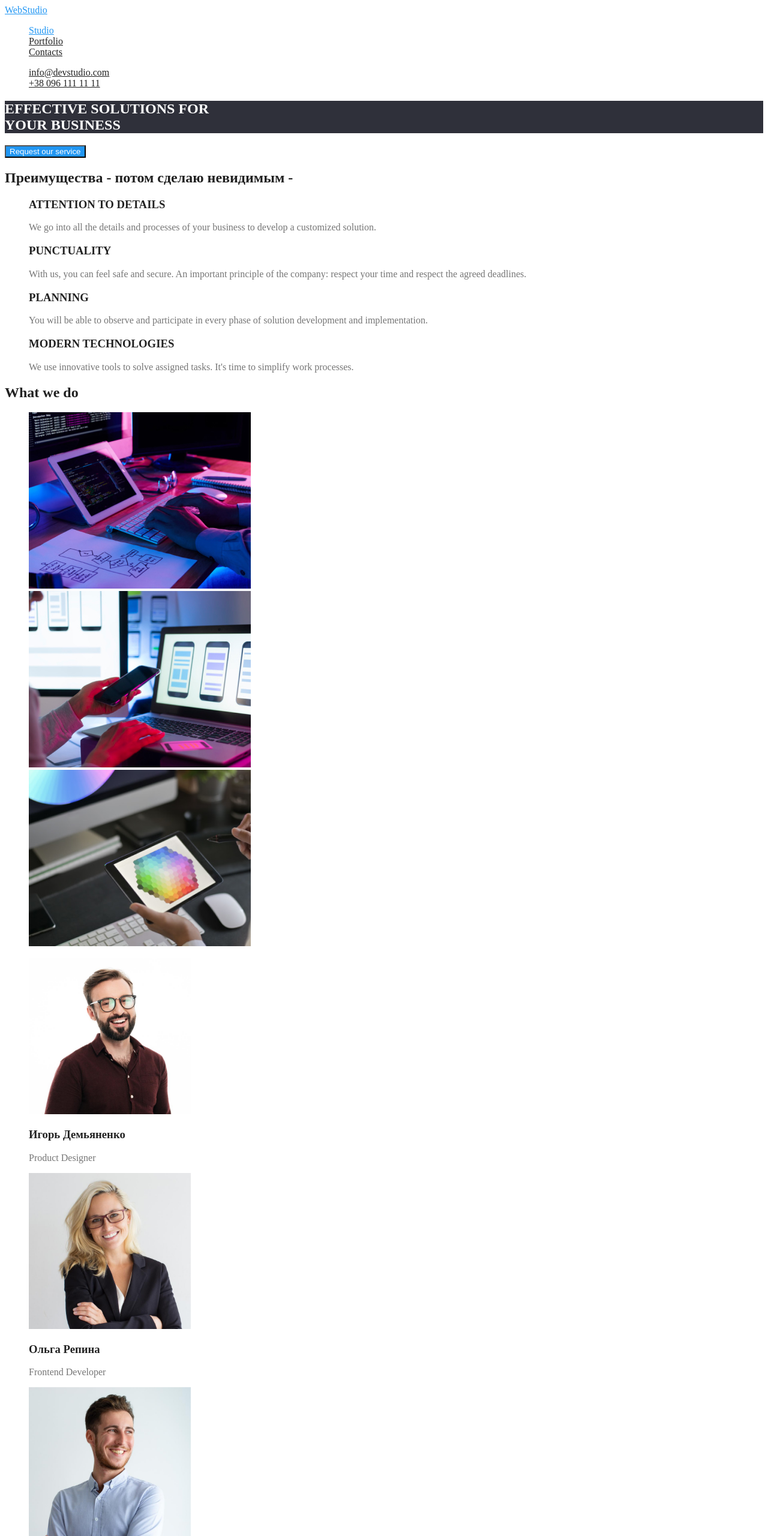
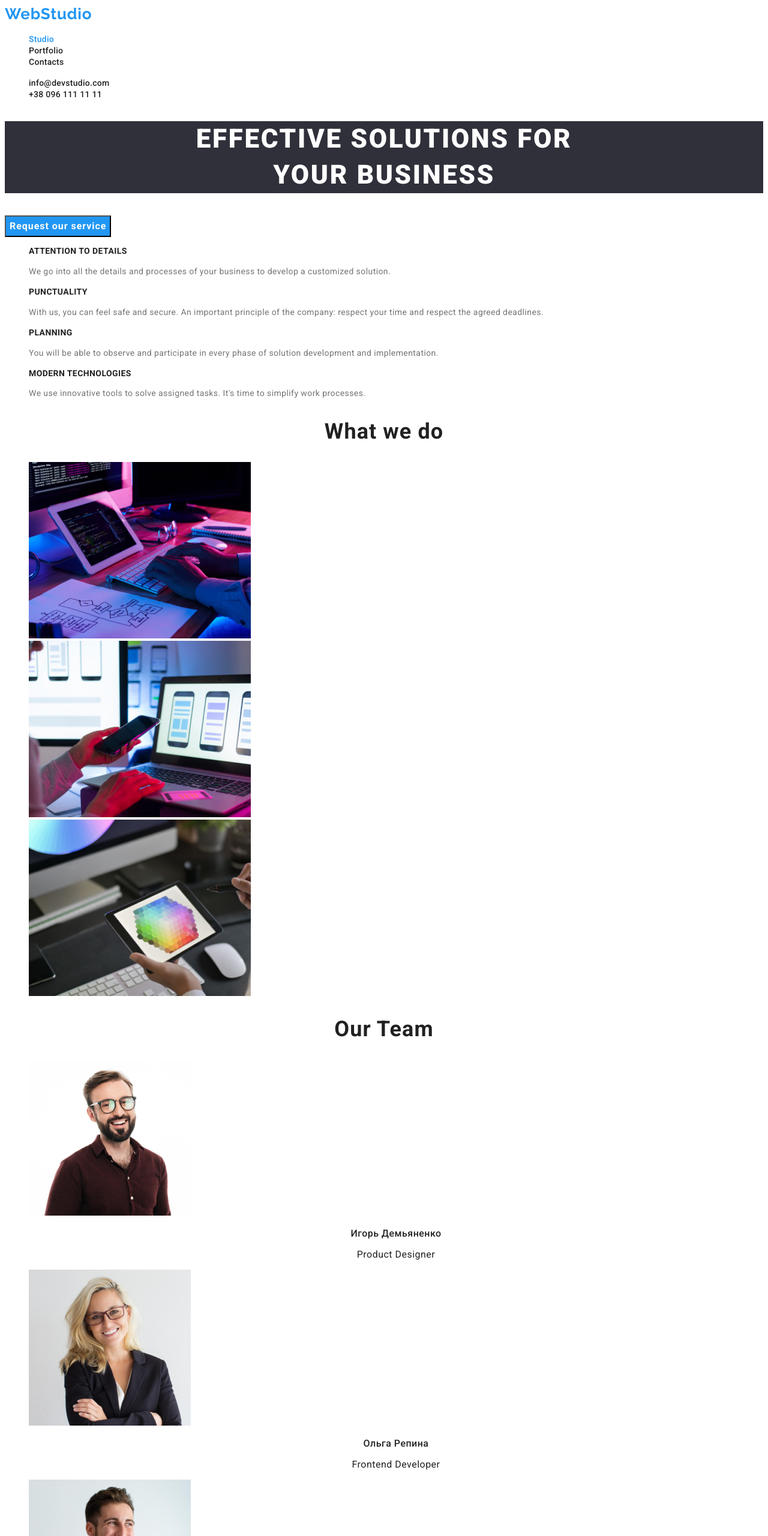
Before and after one commit to DimaMarkow/goit-markup-hw-02, a plain HTML site: page index.html in a window 1280 px wide. Shown: the top 2560 px of the page at 60% size. Drawn offline with Linux system fonts and the light colour scheme.

Commit message:
добавил CSS для главной стр

```diff
--- a/css/style.css
+++ b/css/style.css
@@ -14,21 +14,35 @@
 body {
 	background-color: var(--primary-bg-color);
 	color: var(--primary-text-color);
+	font-family: Roboto, sans-serif;
 }
 
 ul {
 	list-style: none;
 }
+a {
+	text-decoration: none;
+}
 
 .logo {
 	color: var(--accent);
+	font-family: Raleway, sans-serif;
+	font-weight: 700;
+	font-size: 26px;
+	line-height: 1.19;
+	letter-spacing: 0.03em;
 }
 
 /* Site-nav */
 .site-nav .link,
 .auth-nav .link {
 	color: var(--title-text-color);
+	font-weight: 500;
+	font-size: 14px;
+	line-height: 1.14;
+	letter-spacing: 0.02em;
 }
+
 .site-nav .link:hover,
 .site-nav .link:focus,
 .auth-nav .link:hover,
@@ -50,42 +64,141 @@ ul {
 .hero-title {
 	color: var(--primary-bg-color);
 	background-color: var(--secondary-background-color);
+	font-style: normal;
+	font-weight: 900;
+	font-size: 44px;
+	line-height: 1.36;
+	text-align: center;
+	letter-spacing: 0.06em;
+	text-transform: uppercase;
 }
-.hero .link {
+/* .hero .link {
 	color: var(--primary-bg-color);
 	background-color: var(--accent);
+} */
+
+.hero-button {
+	color: var(--primary-bg-color);
+	background-color: var(--accent);
+	font-weight: 700;
+	font-size: 16px;
+	line-height: 1.89;
+	align-items: center;
+	text-align: center;
+	letter-spacing: 0.06em;
+	font-family: inherit;
 }
 
-/* benefits-section */
-.benefits-section .title,
-.work-section .title,
-.team-section .title,
-.filter-section .title {
-	color: var(--title-text-color);
+.hero-button:hover,
+.hero-button:focus {
+	background-color: var(--primary-bg-color);
+	color: var(--accent);
+	cursor: pointer;
 }
 
-.feature-list .title {
-	color: var(--title-text-color);
-}
-
-.button {
-	color: var(--primary-bg-color);
-	background-color: var(--accent);
-}
-
-.button.primary {
+/* .hero-button.primary {
 	background-color: var(--accent);
 	color: var(--primary-bg-color);
 }
 
-.button.secondary {
+
+.hero-button.secondary {
 	background-color: var(--primary-bg-color);
 	color: var(--accent);
+} */
+
+/* sections title */
+.benefits-section .title,
+.work-section .title,
+.team-section .title {
+	color: var(--title-text-color);
+	font-style: normal;
+	font-weight: 700;
+	font-size: 36px;
+	line-height: 1.17;
+	text-align: center;
+	letter-spacing: 0.03em;
+}
+
+/* benefits-section */
+
+.benefits-section .sub-title {
+	color: var(--title-text-color);
+	font-style: normal;
+	font-weight: 700;
+	font-size: 14px;
+	line-height: 1.14;
+	letter-spacing: 0.03em;
+	text-transform: uppercase;
+}
+
+.benefits-section-text {
+	color: var(--primary-text-color);
+	font-weight: 400;
+	font-size: 14px;
+	line-height: 1.71;
+	letter-spacing: 0.03em;
+}
+
+/* team-section */
+
+.team-section .sub-title {
+	color: var(--title-text-color);
+	font-style: normal;
+	font-weight: 500;
+	font-size: 16px;
+	line-height: 1.19;
+	text-align: center;
+	letter-spacing: 0.03em;
+}
+
+.team-section-text {
+	color: var(--title-text-color);
+	font-weight: 400;
+	font-size: 16px;
+	line-height: 1.19;
+	text-align: center;
+	letter-spacing: 0.03em;
 }
 
 /* address */
-.addr,
-.contacts .link {
+.address-text {
 	color: #ffffff;
 	background-color: var(--secondary-background-color);
 }
+
+.address-link {
+	color: rgba(255, 255, 255, 0.6);
+	background-color: var(--secondary-background-color);
+	font-weight: 400;
+	font-size: 14px;
+	line-height: 1.71;
+	letter-spacing: 0.03em;
+}
+
+.address-link:hover,
+.address-link:focus {
+	color: #ffffff;
+}
+
+/* portfolio page */
+
+/* filter section */
+
+.filter-button {
+	color: var(--primary-bg-color);
+	background-color: var(--accent);
+	font-weight: 500;
+	font-size: 16px;
+	line-height: 1.63;
+	text-align: center;
+	letter-spacing: 0.03em;
+	font-family: inherit;
+}
+
+.filter-button:hover,
+.filter-button:focus {
+	background-color: var(--primary-bg-color);
+	color: var(--title-text-color);
+	cursor: pointer;
+}
--- a/index.html
+++ b/index.html
@@ -5,6 +5,12 @@
 		<meta http-equiv="X-UA-Compatible" content="IE=edge" />
 		<meta name="viewport" content="width=device-width, initial-scale=1.0" />
 		<title>Студия</title>
+		<link rel="preconnect" href="https://fonts.googleapis.com" />
+		<link rel="preconnect" href="https://fonts.gstatic.com" crossorigin />
+		<link
+			href="https://fonts.googleapis.com/css2?family=Raleway:wght@700&family=Roboto:wght@400;500;700;900&display=swap"
+			rel="stylesheet"
+		/>
 		<link rel="stylesheet" href="./css/style.css" />
 	</head>
 	<body class="page">
@@ -29,31 +35,35 @@
 					<br />
 					YOUR BUSINESS
 				</h1>
-				<button type="button" class="button primary">Request our service</button>
+				<button type="button" class="hero-button">Request our service</button>
 			</section>
 			<section class="benefits-section">
-				<h2 class="title">Преимущества - потом сделаю невидимым -</h2>
-				<ul class="feature-list">
+				<!-- <h2 class="title">Преимущества - потом сделаю невидимым -</h2> -->
+				<ul class="benefits-list">
 					<li>
-						<h3 class="title">ATTENTION TO DETAILS</h3>
-						<p>We go into all the details and processes of your business to develop a customized solution.</p>
+						<h3 class="sub-title">ATTENTION TO DETAILS</h3>
+						<p class="benefits-section-text">
+							We go into all the details and processes of your business to develop a customized solution.
+						</p>
 					</li>
 					<li>
-						<h3 class="title">PUNCTUALITY</h3>
-						<p>
+						<h3 class="sub-title">PUNCTUALITY</h3>
+						<p class="benefits-section-text">
 							With us, you can feel safe and secure. An important principle of the company: respect your time and
 							respect the agreed deadlines.
 						</p>
 					</li>
 					<li>
-						<h3 class="title">PLANNING</h3>
-						<p>
+						<h3 class="sub-title">PLANNING</h3>
+						<p class="benefits-section-text">
 							You will be able to observe and participate in every phase of solution development and implementation.
 						</p>
 					</li>
 					<li>
-						<h3 class="title">MODERN TECHNOLOGIES</h3>
-						<p>We use innovative tools to solve assigned tasks. It's time to simplify work processes.</p>
+						<h3 class="sub-title">MODERN TECHNOLOGIES</h3>
+						<p class="benefits-section-text">
+							We use innovative tools to solve assigned tasks. It's time to simplify work processes.
+						</p>
 					</li>
 				</ul>
 			</section>
@@ -72,26 +82,28 @@
 				</ul>
 			</section>
 			<section class="team-section">
+				<h2 class="title">Our Team</h2>
+
 				<ul>
 					<li>
 						<img src="./image/team01.jpg" alt="Product Designer" width="270" height="260" />
-						<h3 class="title">Игорь Демьяненко</h3>
-						<p>Product Designer</p>
+						<h3 class="sub-title">Игорь Демьяненко</h3>
+						<p class="team-section-text">Product Designer</p>
 					</li>
 					<li>
 						<img src="./image/team02.jpg" alt="Frontend Developer" width="270" height="260" />
-						<h3 class="title">Ольга Репина</h3>
-						<p>Frontend Developer</p>
+						<h3 class="sub-title">Ольга Репина</h3>
+						<p class="team-section-text">Frontend Developer</p>
 					</li>
 					<li>
 						<img src="./image/team03.jpg" alt="Marketing" width="270" height="260" />
-						<h3 class="title">Николай Тарасов</h3>
-						<p>Marketing</p>
+						<h3 class="sub-title">Николай Тарасов</h3>
+						<p class="team-section-text">Marketing</p>
 					</li>
 					<li>
 						<img src="./image/team04.jpg" alt="UI Designer" width="270" height="260" />
-						<h3 class="title">Михаил Ермаков</h3>
-						<p>UI Designer</p>
+						<h3 class="sub-title">Михаил Ермаков</h3>
+						<p class="team-section-text">UI Designer</p>
 					</li>
 				</ul>
 			</section>
@@ -100,15 +112,15 @@
 		<footer>
 			<a href="./" class="logo">WebStudio</a>
 			<address>
-				<p class="addr">
+				<p class="address-text">
 					695 Park Ave, New York, NY 10065,
 					<br />
 					United States
 				</p>
 
 				<ul class="contacts">
-					<li><a href="mailto:info@example.com" class="link">info@example.com</a></li>
-					<li><a href="tel:+12127724150" class="link">+1 212-772-4150</a></li>
+					<li><a href="mailto:info@example.com" class="address-link">info@example.com</a></li>
+					<li><a href="tel:+12127724150" class="address-link">+1 212-772-4150</a></li>
 				</ul>
 			</address>
 		</footer>
```
Also changed, not shown: portfolio.html (+14 -8 lines).
